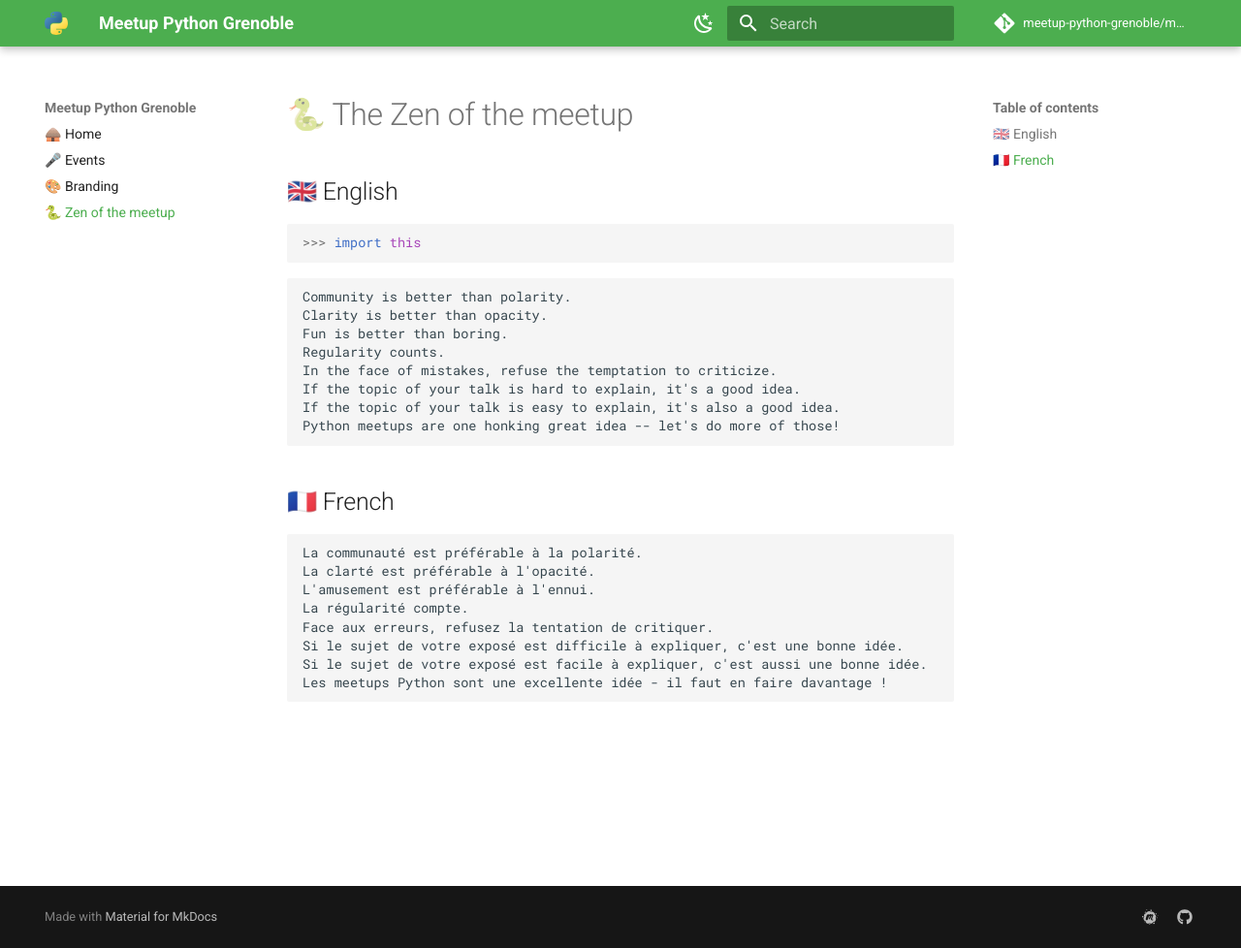
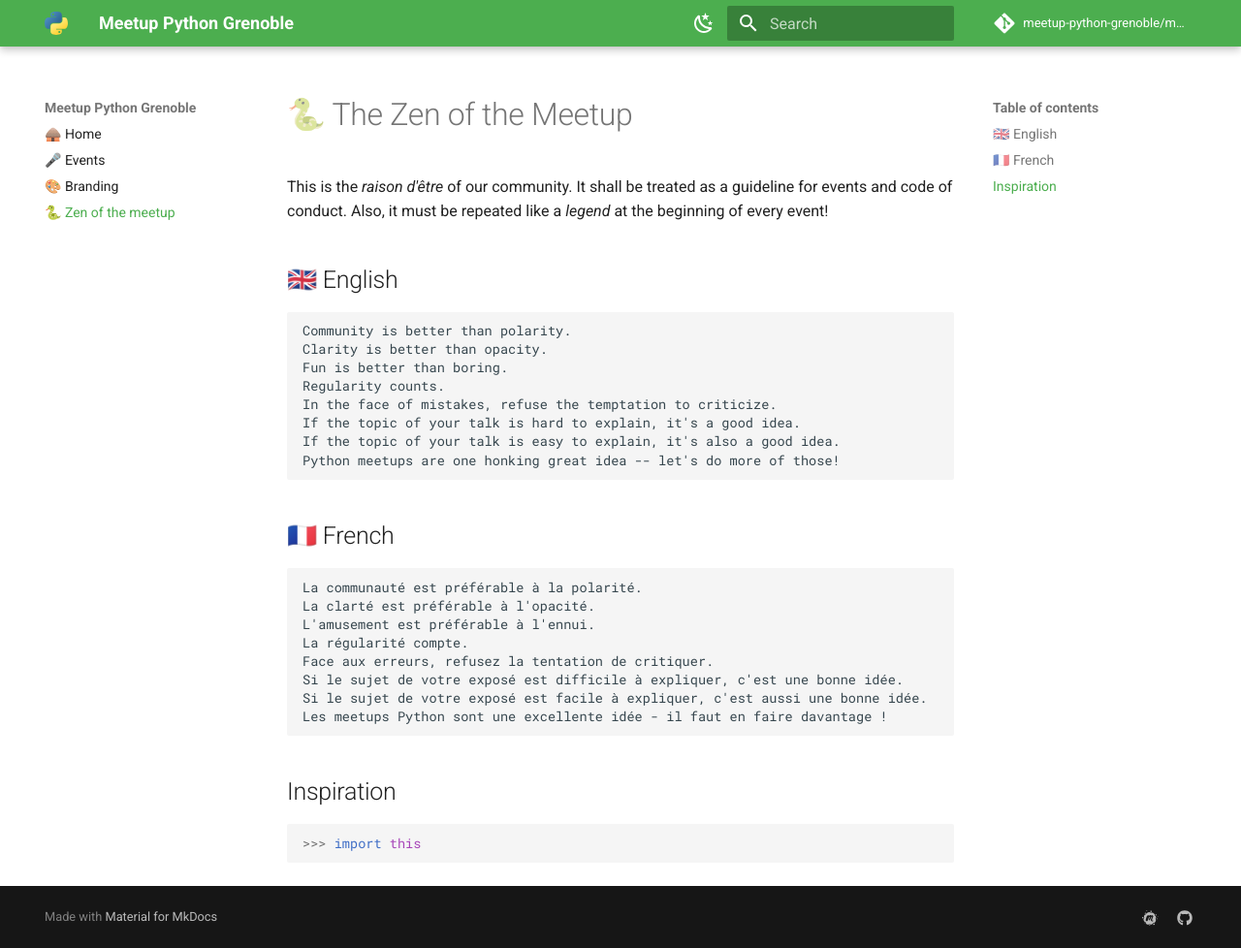
Before and after one commit to meetup-python-grenoble/meetup-python-grenoble.github.io, an MkDocs documentation site: the page built from content/zen.md, in a window 1280 px wide and 978 px high. Shown: the whole window at 97% size. Built offline with MkDocs 1.6.1 and Material for MkDocs 9.7.7, drawn with Linux system fonts in a browser that asks for light colours; comment, search, counter and statistics services are not loaded.

Commit message:
Cleanup zen page

````diff
--- a/content/zen.md
+++ b/content/zen.md
@@ -1,16 +1,16 @@
 ---
-title: The zen of the meetup
+title: The Zen of the Meetup
 hide:
   - footer
 ---
 
-# 🐍 The Zen of the meetup
+# 🐍 The Zen of the Meetup
+
+This is the _raison d'être_ of our community. It shall be treated as a guideline
+for events and code of conduct. Also, it must be repeated like a _legend_ at the
+beginning of every event!
 
 ## 🇬🇧 English
-
-```python
->>> import this
-```
 
 ```
 Community is better than polarity.
@@ -35,3 +35,9 @@
 Si le sujet de votre exposé est facile à expliquer, c'est aussi une bonne idée.
 Les meetups Python sont une excellente idée - il faut en faire davantage !
 ```
+
+## Inspiration
+
+```python
+>>> import this
+```
````
